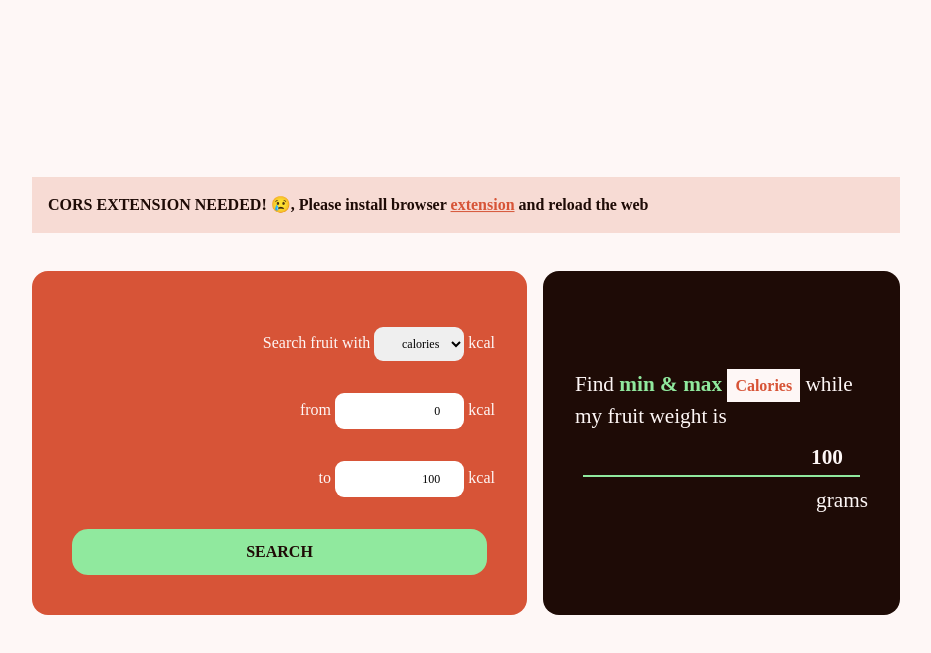
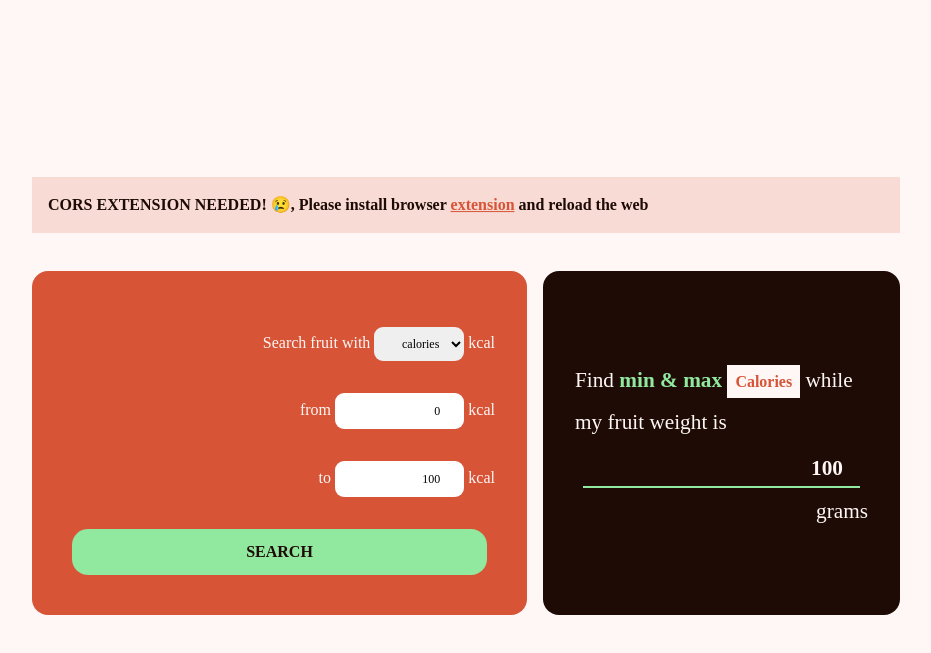
Before and after one commit to Subhavich/FRUITCREW, a plain HTML site: page index.html in a window 1280 px wide. Shown: the part 281-934 px from the top of the page, without its empty margins (174-1105 px from the left). Drawn offline with nearby package versions, Linux system fonts and the light colour scheme; no server answers; a web font is replaced by a local one.

```diff
--- a/style.css
+++ b/style.css
@@ -224,6 +224,9 @@ header {
 .tutorial p:last-of-type {
   text-align: end;
 }
+.tutorial label {
+  line-height: 2;
+}
 
 /* Components */
 
```
